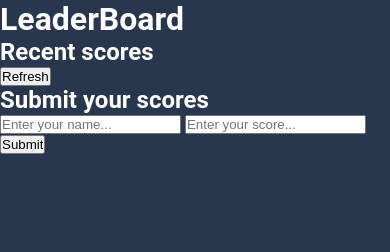
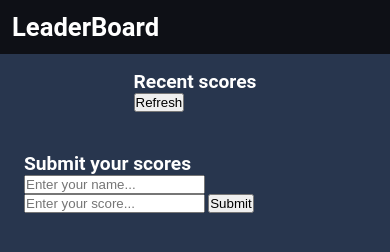
Before and after one commit to BertrandConxy/Leaderboard-TS, a website built with webpack: page src/index.html in a window 390 px wide. Built offline with nearby package versions, Linux system fonts and the light colour scheme; no server answers.

Commit message:
Style the wrapper

```diff
--- a/src/css/style.css
+++ b/src/css/style.css
@@ -1,6 +1,6 @@
 :root {
   --color-primary-light: #28364e;
-  --color-primary-dark: #0a0d14;
+  --color-primary-dark: #0e1016;
   --color-secondary: #556ff7;
   --color-white: #fff;
   --default-fs: 1.6rem;
@@ -27,3 +27,38 @@ body {
   font-size: var(--default-fs);
   color: var(--color-white);
 }
+
+.header {
+    display: flex;
+    justify-content: space-between;
+    align-items: center;
+    padding: 1.5rem;
+    background-color: var(--color-primary-dark);
+}
+
+.header__logo {
+    text-decoration: none;
+    color: var(--color-white);
+}
+
+.wrapper {
+    display: flex;
+    justify-content: space-between;
+    align-items: flex-start;
+    padding: 2rem 3rem;
+}
+
+
+
+
+@media screen and (max-width: 768px) {
+  html {
+    font-size: 50%;
+  }
+
+  .wrapper {
+    flex-direction: column;
+    align-items: center;
+    gap: 5rem;
+  }
+}
--- a/src/index.html
+++ b/src/index.html
@@ -8,7 +8,7 @@
 </head>
 <body>
     <header class="header">
-        <h1 class="header__logo">LeaderBoard</h1>
+        <h1> <a href="#" class="header__logo">LeaderBoard</a></h1>
     </header>
     <main>
         <div class="wrapper">
```
